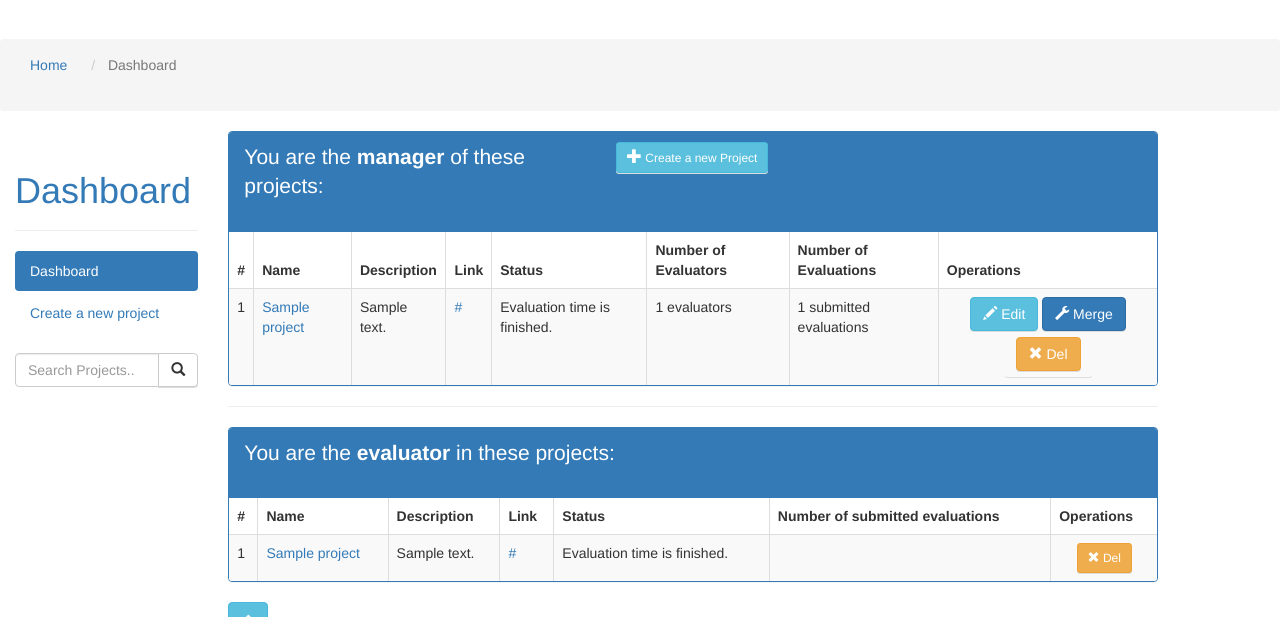
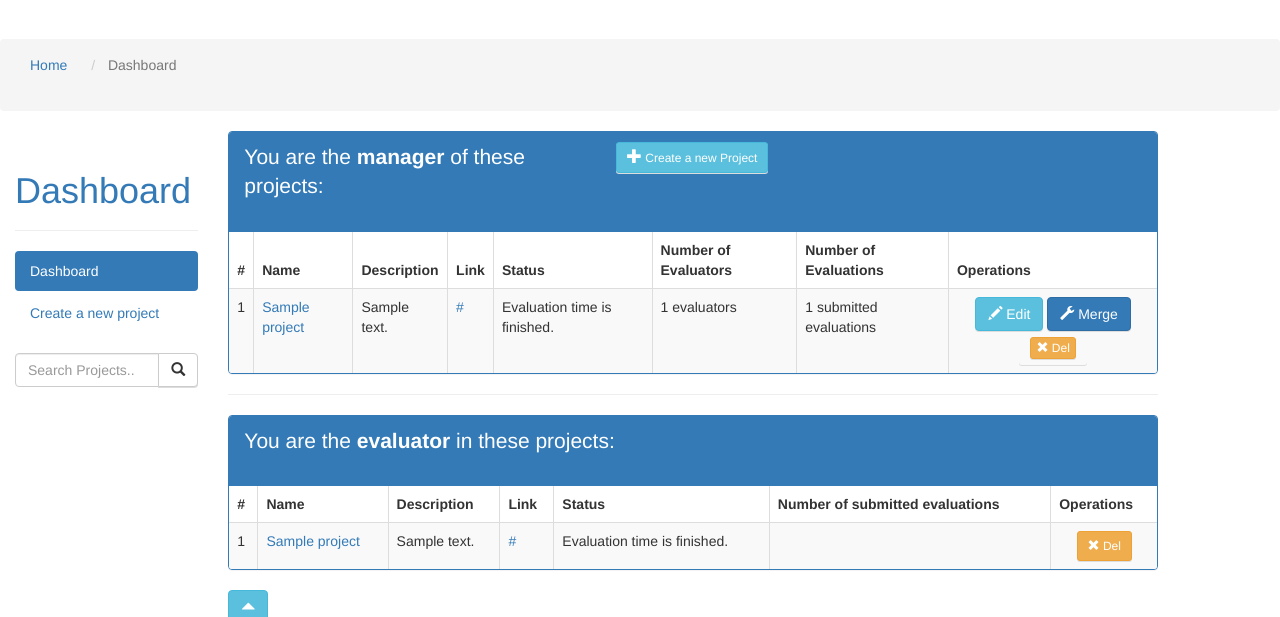
Before and after one commit to boogh/she, a Django app: template SHE34/src/HE3/templates/HE3/dashboard.html in a window 1280 px wide. Shown: the part 51-668 px from the top of the page. Run offline with Django 3.2, Linux system fonts and the light colour scheme; the template is opened without the code that fills it: most values are stand-ins (such as "Sample title", 1, 10 or a date in 2020); some libraries are stand-ins or nearby versions.

Commit message:
small changes in buttons in dashboard

```diff
--- a/SHE34/src/HE3/templates/HE3/dashboard.html
+++ b/SHE34/src/HE3/templates/HE3/dashboard.html
@@ -73,7 +73,7 @@
                                     </a>
                                     </span>
 
-                                    <span class="btn btn-sm">
+                                    <span class="btn btn-group-xs">
                                     <a class="btn btn-warning" href="{% url 'profiles:dashboard:project_delete' project.id %}">
                                         <span class="glyphicon glyphicon-remove" aria-hidden="true"></span>
                                         Del
```
